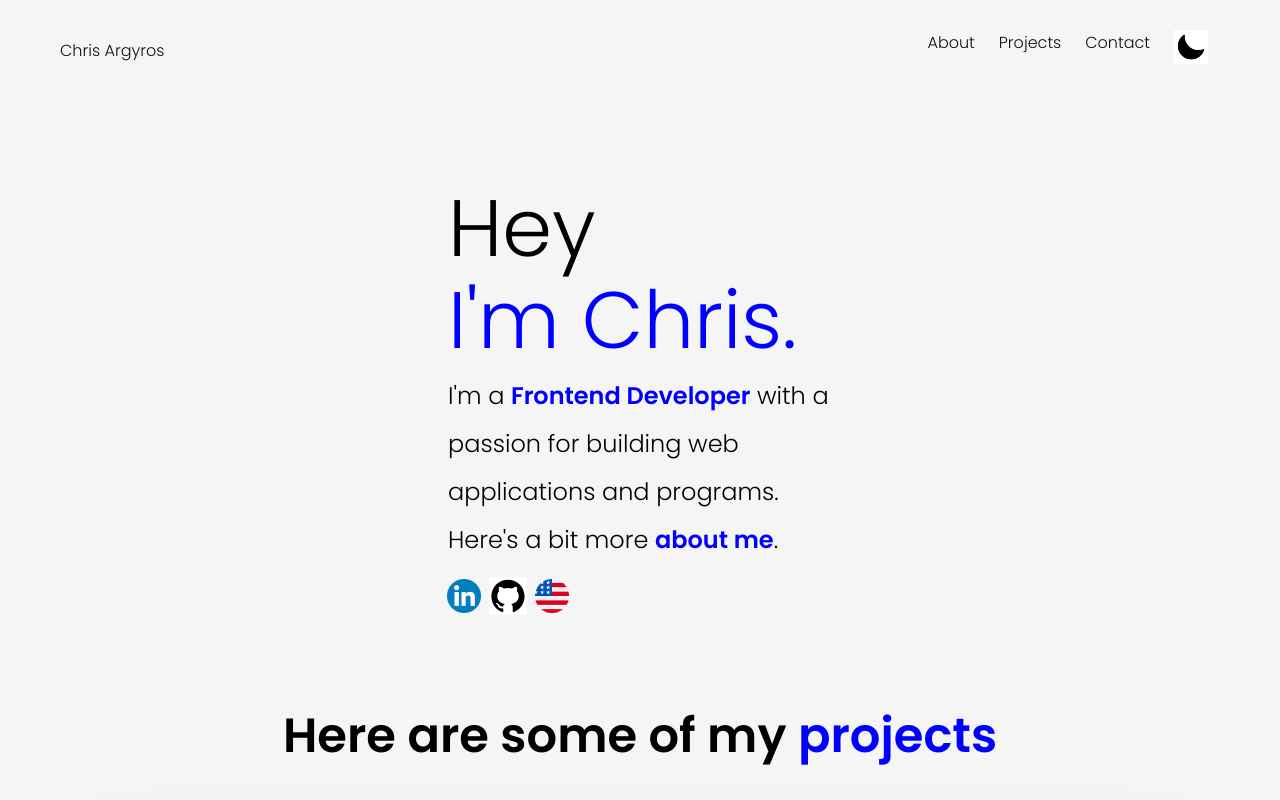
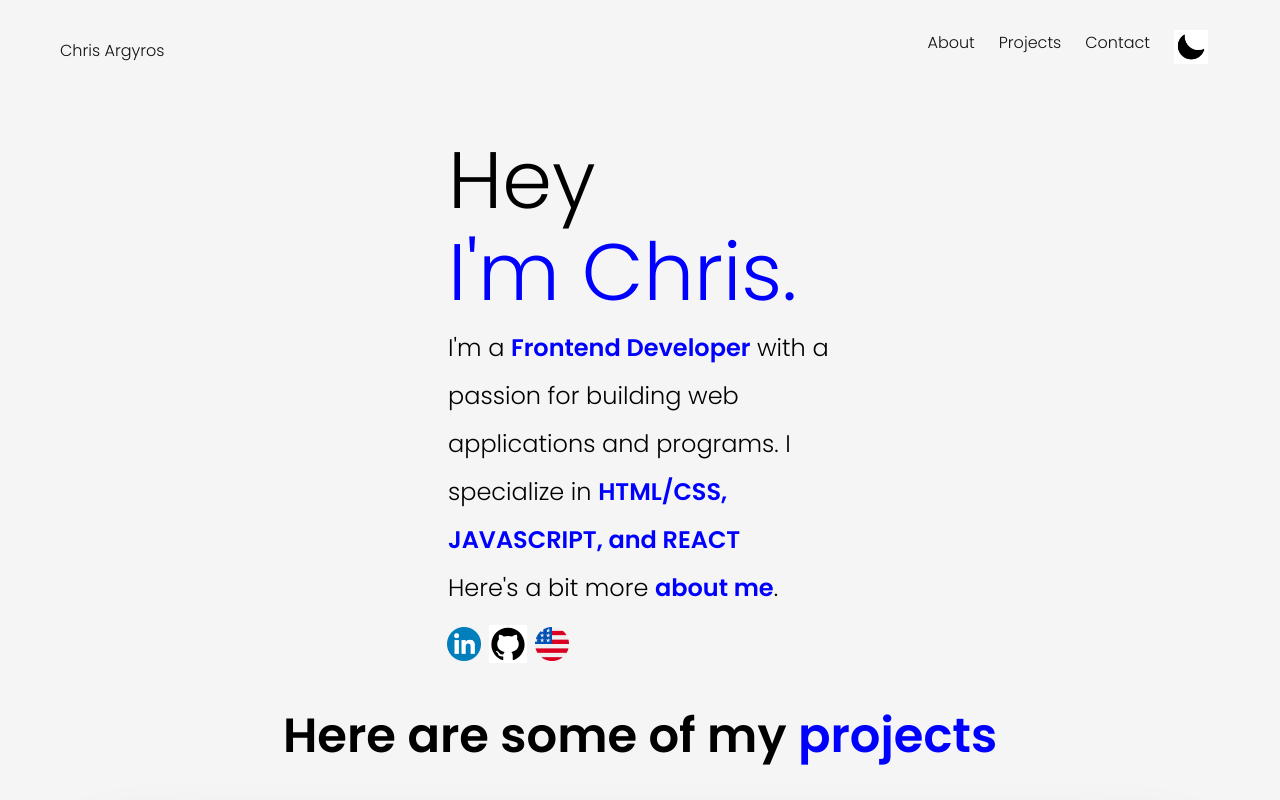
Before and after one commit to chrisa430/e-portfolio, a plain HTML site: page index.html in a window 1280 px wide. Shown: the top 800 px of the page. Drawn offline with nearby package versions, Linux system fonts and the light colour scheme.

Commit message:
more about me

```diff
--- a/index.html
+++ b/index.html
@@ -50,7 +50,7 @@
         <h1 class="title orange">I'm Chris.</h1>
         <p class="header__para" id="-headerpara">
           I'm a <b class="orange">Frontend Developer</b>  with a passion
-          for building web applications and programs.
+          for building web applications and programs. I specialize in <b class="orange">HTML/CSS, JAVASCRIPT, and REACT </b>
           <br />
           Here's a bit more
           <b class="orange click" onclick="toggleModal()">about me</b>.
```
